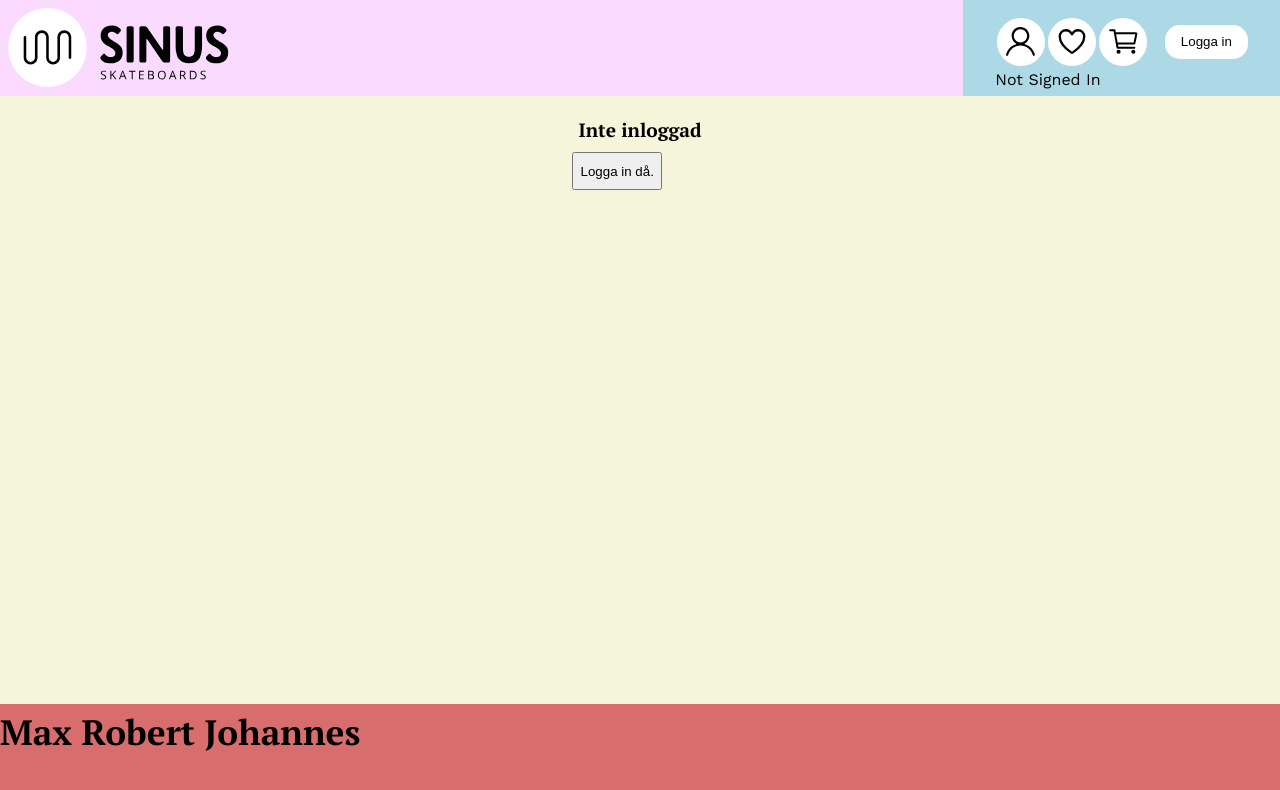
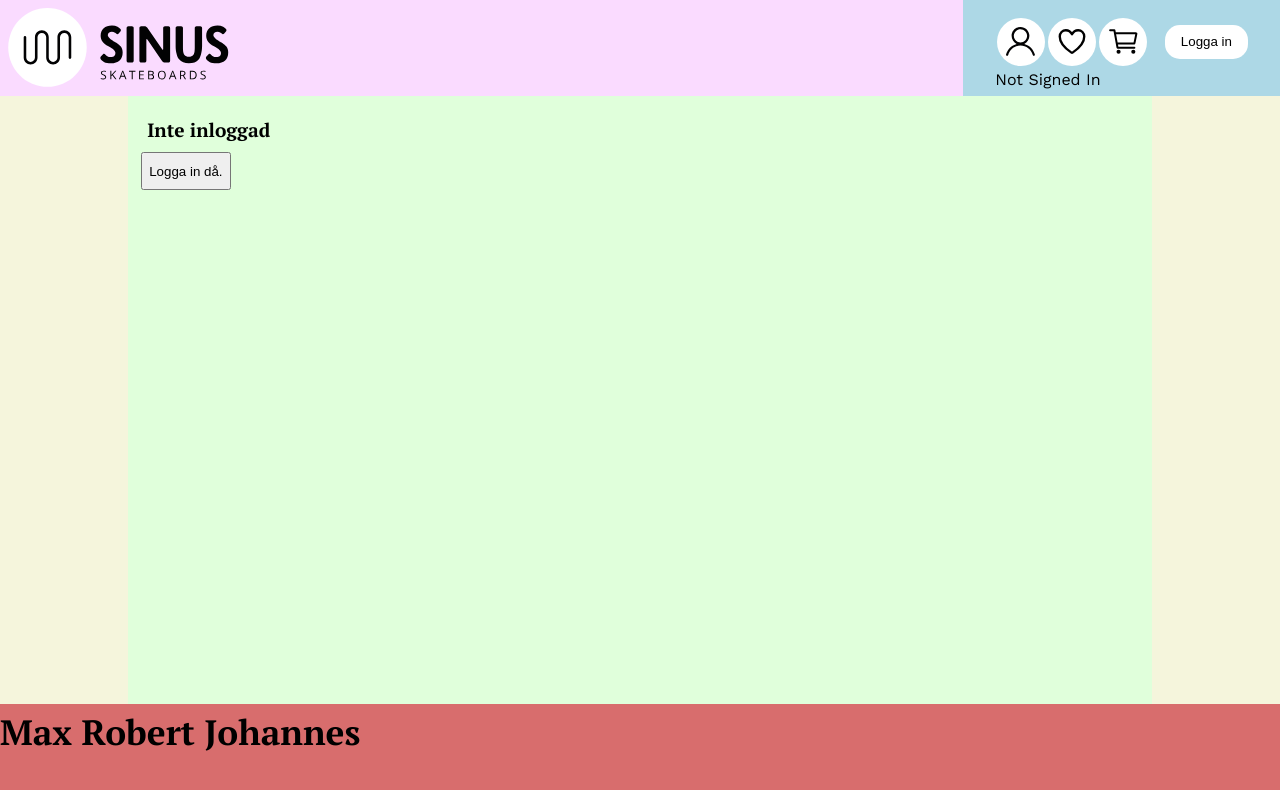
Before and after one commit to r0bban/slutprojekt-webbapplikation, a Vue app: page /account in a window 1280 px wide. Shown: the top 790 px of the page. Built offline with nearby package versions, Linux system fonts and the light colour scheme; no server answers.

Commit message:
Change order view to display in rows

```diff
--- a/src/components/Order.vue
+++ b/src/components/Order.vue
@@ -1,5 +1,6 @@
 <template>
   <article class="order-card">
+    <div class="order-wrapper">
       <div class="wrapper id">
         <h4 class="label id">Ordernummer:</h4>
         <span class="data id">{{orderObject._id}}</span>
@@ -17,6 +18,8 @@
         <p class="data status">{{orderObject.status}}</p>
       </div>
       <button @click="toggleExpand()">Artiklar</button>
+    </div>
+
     <div v-if="this.isExpanded" class="items-list-wrapper">
       <OrderHistoryArticle v-for="item in orderObject.items" :key="item.id" :orderItem="item" />
     </div>
@@ -49,7 +52,7 @@ export default {
     toggleExpand() {
       this.isExpanded = !this.isExpanded;
     }
-  },
+  }
 };
 </script>
 
@@ -60,4 +63,10 @@ export default {
   border-radius: 0.5rem;
   padding: 0.5rem;
 }
+
+.order-wrapper {
+  display: flex;
+  justify-content: space-evenly;
+  align-items: flex-end;
+}
 </style>
--- a/src/components/User.vue
+++ b/src/components/User.vue
@@ -74,7 +74,7 @@ export default {
     return {
       isEditMode: this.editMode,
       currentUser: this.user,
-      newUser: {... this.user}
+      newUser: { ...this.user }
     };
   },
   props: {
@@ -89,12 +89,15 @@ export default {
     submitEdit() {},
     cancelEdit() {
       this.isEditMode = false;
-      this.newUser = {... this.currentUser}
+      this.newUser = { ...this.currentUser };
     }
   }
 };
 </script>
 
 
-<style>
+<style lang='scss' scoped>
+.user-card {
+  // background-color: red;
+}
 </style>
--- a/src/views/AccountView.vue
+++ b/src/views/AccountView.vue
@@ -67,9 +67,10 @@ export default {
 }
 
 .accountView {
-  display: flex;
-  flex-direction: column;
-  align-items: center;
+  background-color: #e0ffdb;
+  // display: flex;
+  // flex-direction: column;
+  // align-items: center;
 }
 
 .history {
```
Lines whose indentation alone changed are shown as unchanged.
